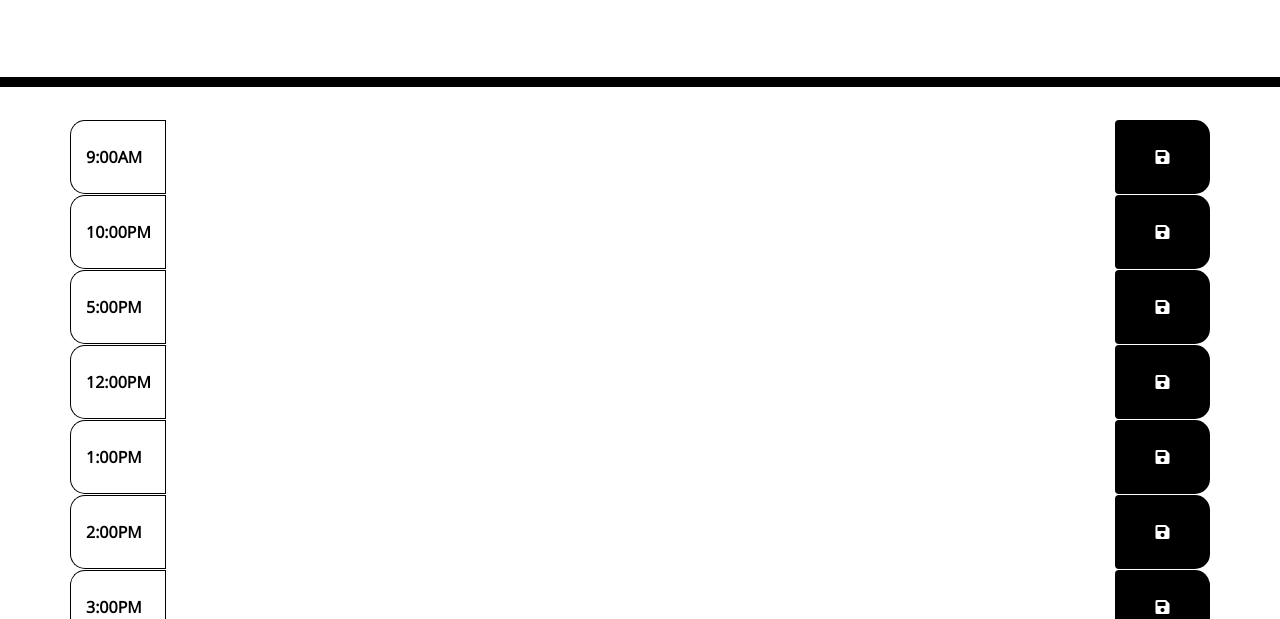
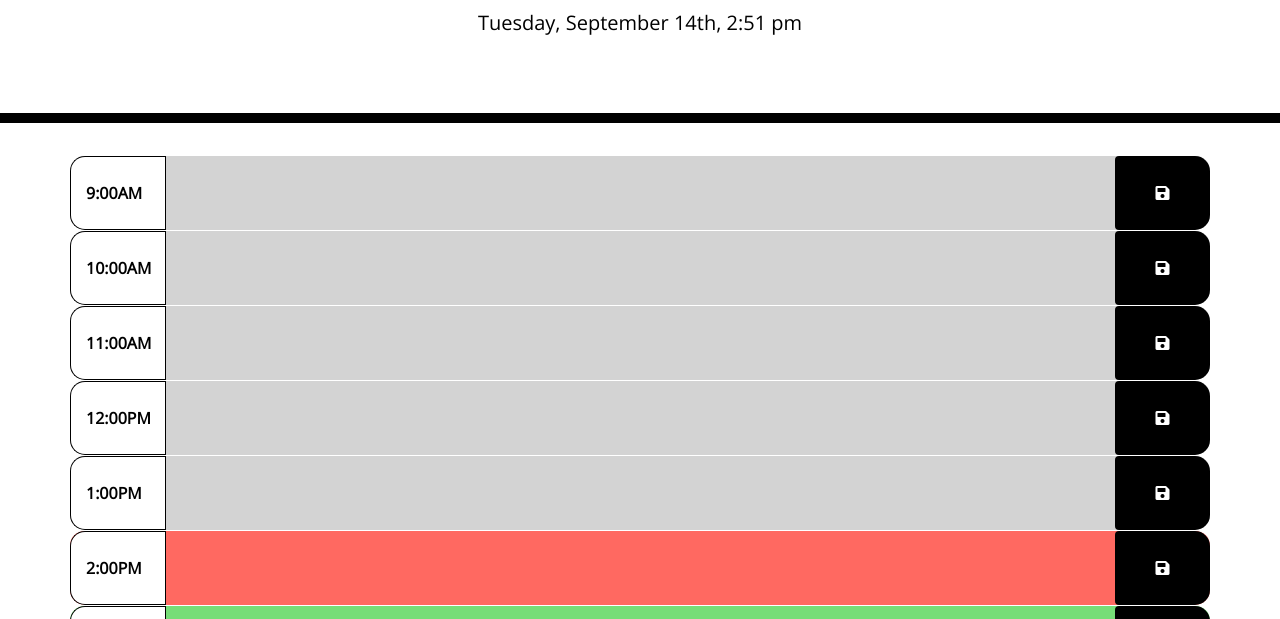
Before and after one commit to HuckleBun/workday-scheduler, a plain HTML site: page index.html in a window 1280 px wide. Shown: the part 181-800 px from the top of the page. Drawn offline with nearby package versions, Linux system fonts and the light colour scheme; files that its build step writes are made by us from their sources.

Commit message:
fixed some typos

```diff
--- a/index.html
+++ b/index.html
@@ -8,7 +8,7 @@
   <link rel="stylesheet" href="https://stackpath.bootstrapcdn.com/bootstrap/4.3.1/css/bootstrap.min.css">
   <link rel="stylesheet" href="https://use.fontawesome.com/releases/v5.8.1/css/all.css" integrity="sha384-50oBUHEmvpQ+1lW4y57PTFmhCaXp0ML5d60M1M7uH2+nqUivzIebhndOJK28anvf" crossorigin="anonymous">
   <link href="https://fonts.googleapis.com/css?family=Open+Sans&display=swap" rel="stylesheet">
-  <link rel="stylesheet" href="style.css">
+  <link rel="stylesheet" href="./Develop/style.css">
   <title>Work Day Scheduler</title>
 </head>
 
@@ -27,13 +27,13 @@
     </div>
 
     <div id="10" class="row time-block">
-      <div class="col-md-1 hour">10:00PM</div>
+      <div class="col-md-1 hour">10:00AM</div>
       <textarea class="col-md-10 to-do"></textarea>
       <button class="btn saveBtn col-md-1"><i class="fas fa-save"></i></button>
     </div>
 
     <div id="11" class="row time-block">
-      <div class="col-md-1 hour">5:00PM</div>
+      <div class="col-md-1 hour">11:00AM</div>
       <textarea class="col-md-10 to-do"></textarea>
       <button class="btn saveBtn col-md-1"><i class="fas fa-save"></i></button>
     </div>
@@ -76,7 +76,7 @@
 
     <script src="https://code.jquery.com/jquery-3.4.1.min.js"></script>
     <script src="https://cdnjs.cloudflare.com/ajax/libs/moment.js/2.24.0/moment.min.js"></script>
-    <script src="script.js"></script>
+    <script src="./Develop/script.js"></script>
 </body>
 
 </html>
```
